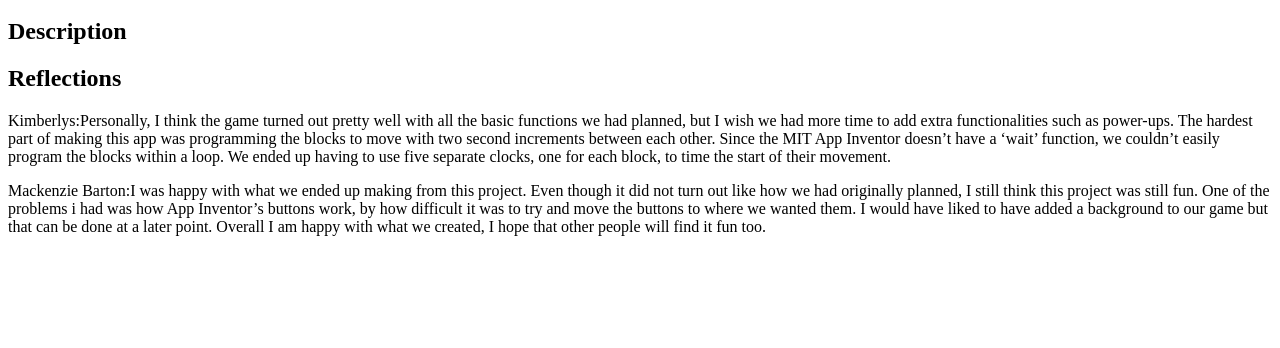
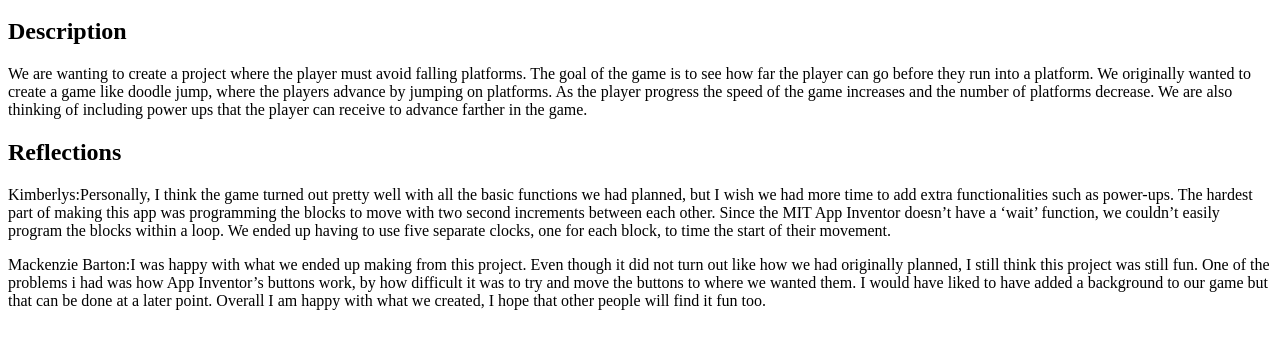
Before and after one commit to MackenzieBarton/MackenzieBarton.github.io, a plain HTML site: page android.html in a window 1280 px wide. Shown: the part 48-396 px from the top of the page. Drawn offline with Linux system fonts and the light colour scheme.

Commit message:
Picture as well as Project Description

```diff
--- a/android.html
+++ b/android.html
@@ -5,6 +5,7 @@
 <body>
      <h1>Our Project Game</h1>
 	 <h2>Description</h2>
+	 <p>We are wanting to create a project where the player must avoid falling platforms. The goal of the game is to see how far the player can go before they run into a platform. We originally wanted to create a game like doodle jump, where the players advance by jumping on platforms. As the player progress the speed of the game increases and the number of platforms decrease.  We are also thinking of including power ups that the player can receive to advance farther in the game.</p>
 	 <h2>Reflections</h2>
 	 <p>Kimberlys:Personally, I think the game turned out pretty well with all the basic functions we had planned, but I wish we had more time to add extra functionalities such as power-ups. The hardest part of making this app was programming the blocks to move with two second increments between each other. Since the MIT App Inventor doesn’t have a ‘wait’ function, we couldn’t easily program the blocks within a loop. We ended up having to use five separate clocks, one for each block, to time the start of their movement.</p>
      <p>Mackenzie Barton:I was happy with what we ended up making from this project. Even though it did not turn out like  how we had originally planned, I still think this project was still fun. One of the problems i had was how App Inventor’s buttons work, by how  difficult it was to try and move the buttons to where we wanted them. I would have liked to have added a background to our game but that can be done at a later point. Overall I am happy with what we created, I hope that other people will find it fun too.</p>
```
Also changed, not shown: Pict.JPG (added).
